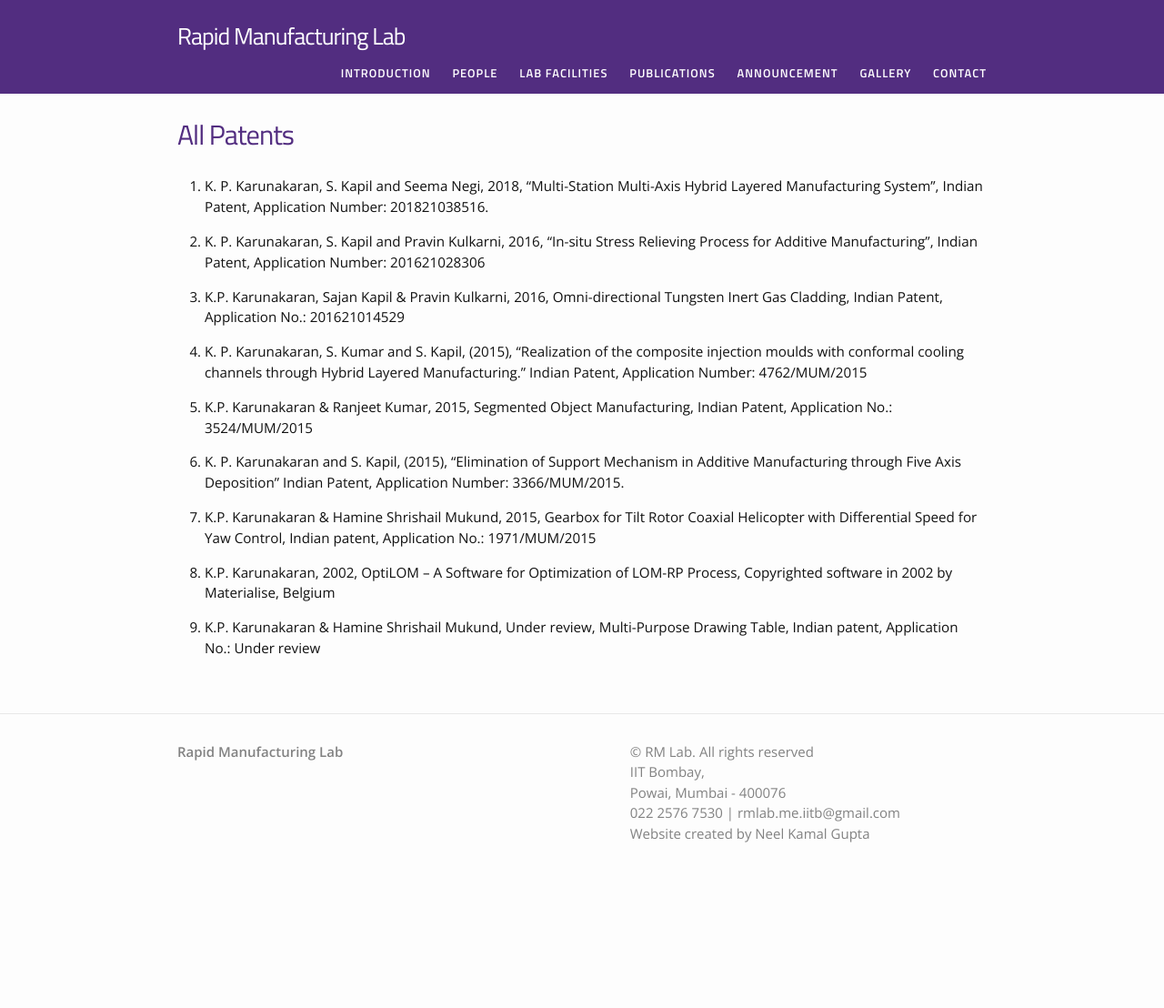
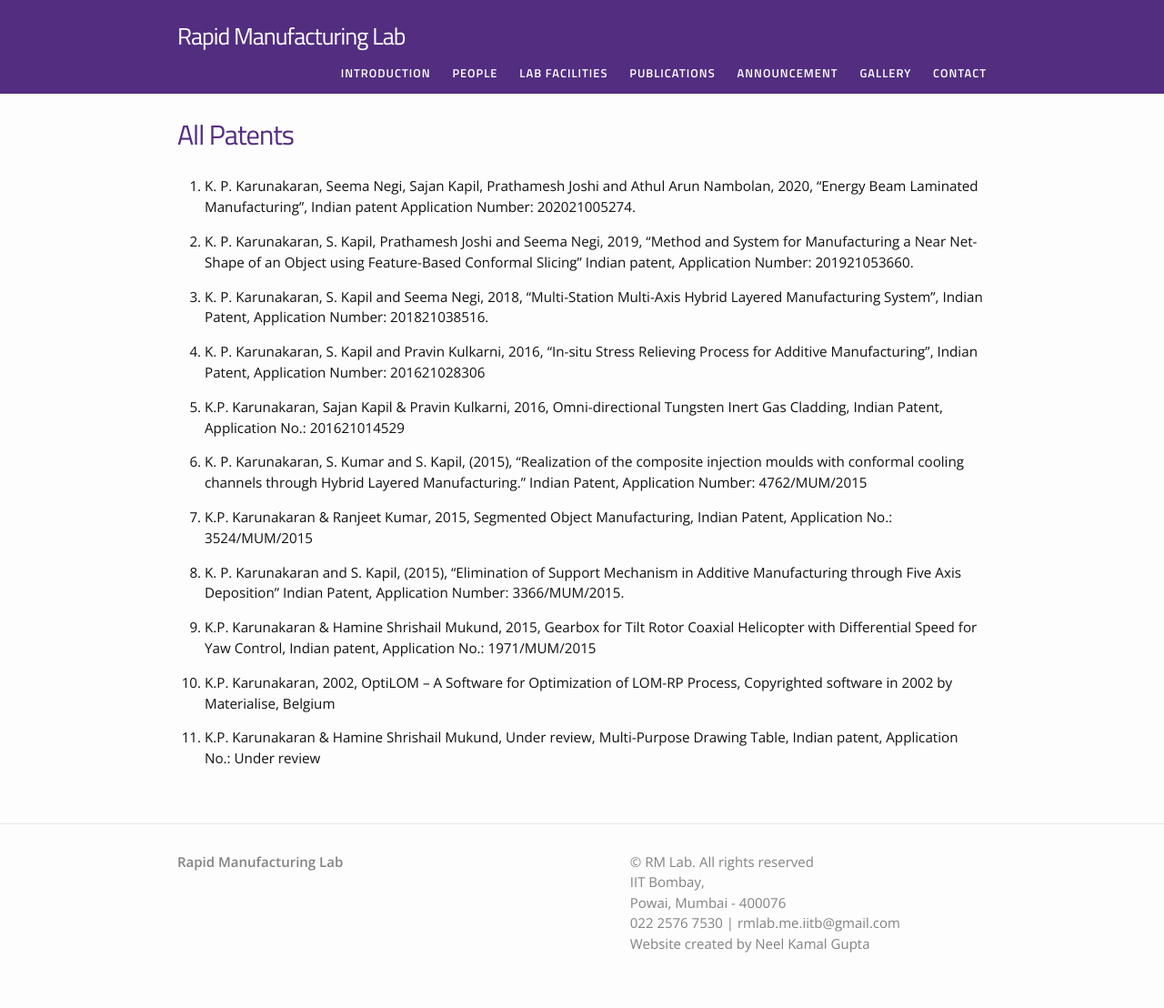
Before and after one commit to rmlabiitb/rmlabiitb.github.io, a Jekyll site: the page built from year/Patents.md, in a window 1280 px wide. Shown: the whole page at 91% size. Built offline with Jekyll 4.4.1, drawn with Linux system fonts in a browser that asks for light colours; before the commit the page ends 987 px from its top, so only the background shows below that.

Commit message:
changed patents

```diff
--- a/year/Patents.md
+++ b/year/Patents.md
@@ -4,28 +4,32 @@ title: All Patents
 permalink: /year/Patents.md/
 ---
 
-1. K. P. Karunakaran, S. Kapil and Seema Negi, 2018, "Multi-Station Multi-Axis Hybrid Layered Manufacturing System", Indian Patent, Application Number: 201821038516.
+1. K. P. Karunakaran, Seema Negi, Sajan Kapil, Prathamesh Joshi and Athul Arun Nambolan, 2020, "Energy Beam Laminated Manufacturing", Indian patent Application Number: 202021005274.
+
+2. K. P. Karunakaran, S. Kapil, Prathamesh Joshi and Seema Negi, 2019, "Method and System for Manufacturing a Near Net-Shape of an Object using Feature-Based Conformal Slicing" Indian patent, Application Number: 201921053660.
+
+3. K. P. Karunakaran, S. Kapil and Seema Negi, 2018, "Multi-Station Multi-Axis Hybrid Layered Manufacturing System", Indian Patent, Application Number: 201821038516.
 
 
-2. K. P. Karunakaran, S. Kapil and Pravin Kulkarni, 2016, "In-situ Stress Relieving Process for Additive Manufacturing", Indian Patent, Application Number: 201621028306
+4. K. P. Karunakaran, S. Kapil and Pravin Kulkarni, 2016, "In-situ Stress Relieving Process for Additive Manufacturing", Indian Patent, Application Number: 201621028306
 
 
-3. K.P. Karunakaran, Sajan Kapil & Pravin Kulkarni, 2016, Omni-directional Tungsten Inert Gas Cladding, Indian Patent, Application No.: 201621014529
+5. K.P. Karunakaran, Sajan Kapil & Pravin Kulkarni, 2016, Omni-directional Tungsten Inert Gas Cladding, Indian Patent, Application No.: 201621014529
 
 
-4. K. P. Karunakaran, S. Kumar and S. Kapil, (2015), "Realization of the composite injection moulds with conformal cooling channels through Hybrid Layered Manufacturing." Indian Patent, Application Number: 4762/MUM/2015
+6. K. P. Karunakaran, S. Kumar and S. Kapil, (2015), "Realization of the composite injection moulds with conformal cooling channels through Hybrid Layered Manufacturing." Indian Patent, Application Number: 4762/MUM/2015
 
 
-5. K.P. Karunakaran & Ranjeet Kumar, 2015, Segmented Object Manufacturing, Indian Patent, Application No.: 3524/MUM/2015
+7. K.P. Karunakaran & Ranjeet Kumar, 2015, Segmented Object Manufacturing, Indian Patent, Application No.: 3524/MUM/2015
 
 
-6. K. P. Karunakaran and S. Kapil, (2015), "Elimination of Support Mechanism in Additive Manufacturing through Five Axis Deposition" Indian Patent, Application Number: 3366/MUM/2015.
+8. K. P. Karunakaran and S. Kapil, (2015), "Elimination of Support Mechanism in Additive Manufacturing through Five Axis Deposition" Indian Patent, Application Number: 3366/MUM/2015.
 
 
-7. K.P. Karunakaran & Hamine Shrishail Mukund, 2015, Gearbox for Tilt Rotor Coaxial Helicopter with Differential Speed for Yaw Control, Indian patent, Application No.: 1971/MUM/2015
+9. K.P. Karunakaran & Hamine Shrishail Mukund, 2015, Gearbox for Tilt Rotor Coaxial Helicopter with Differential Speed for Yaw Control, Indian patent, Application No.: 1971/MUM/2015
 
 
-8. K.P. Karunakaran, 2002, OptiLOM – A Software for Optimization of LOM-RP Process, Copyrighted software in 2002 by Materialise, Belgium
+10. K.P. Karunakaran, 2002, OptiLOM – A Software for Optimization of LOM-RP Process, Copyrighted software in 2002 by Materialise, Belgium
 
 
-9. K.P. Karunakaran & Hamine Shrishail Mukund, Under review, Multi-Purpose Drawing Table, Indian patent, Application No.: Under review
+11. K.P. Karunakaran & Hamine Shrishail Mukund, Under review, Multi-Purpose Drawing Table, Indian patent, Application No.: Under review
```
